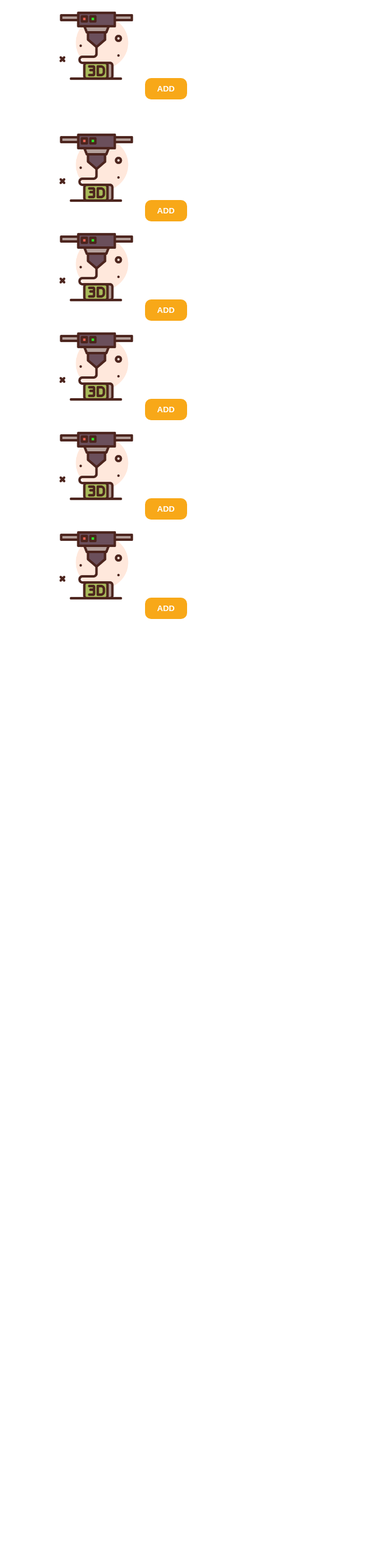
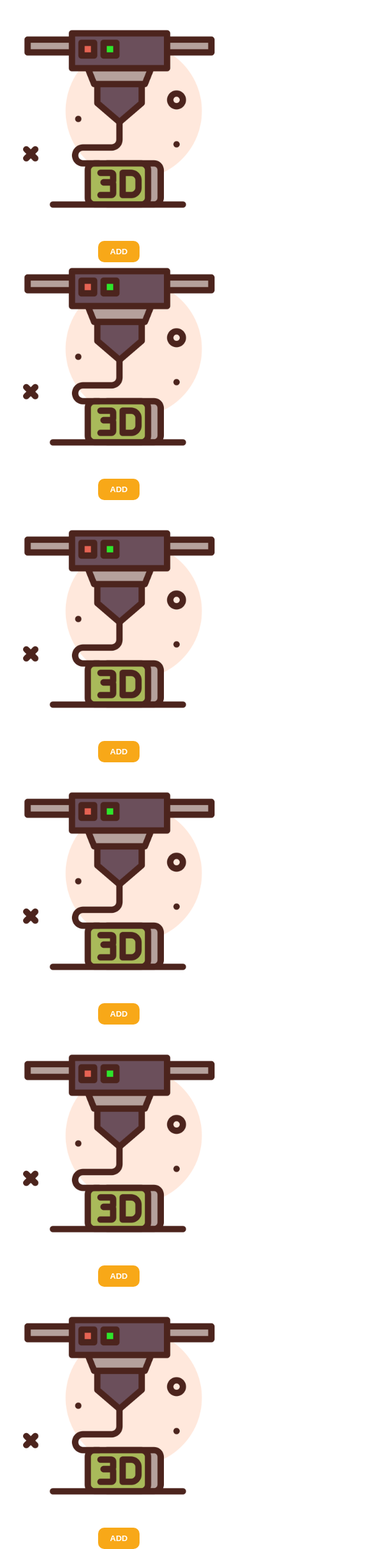
Before and after one commit to DKBelka/BlueSquirrel3DwebAPP, a PHP site: page / in a window 1280 px wide. Shown: the whole page at 61% size, without its empty margins (0-640 px from the left). Before the commit the page ends 1015 px from the top, so only its background shows below. Run offline with PHP 8.4, Linux system fonts and the light colour scheme; some libraries are stand-ins or nearby versions.

Commit message:
Update style.css

```diff
--- a/style.css
+++ b/style.css
@@ -13,11 +13,11 @@ body {
 .inner {
 	display: grid;
 	grid-template-columns: 1fr;
-	grid-template-rows: 200px;
+	grid-template-rows: 390px;
 }
 
 .img {
-	width: 150px;
+	width: 390px;
 }
 
 .item {
```
